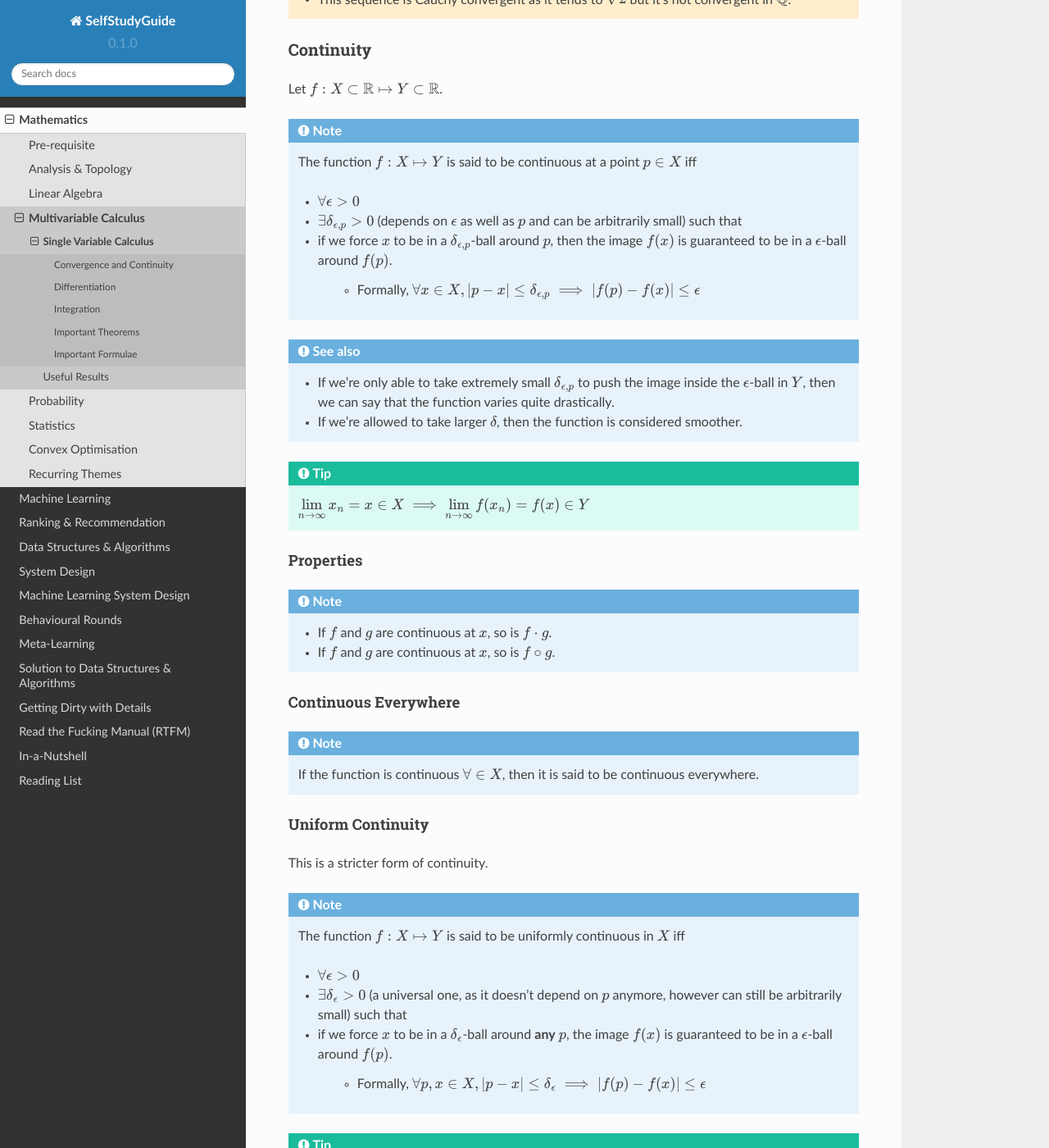
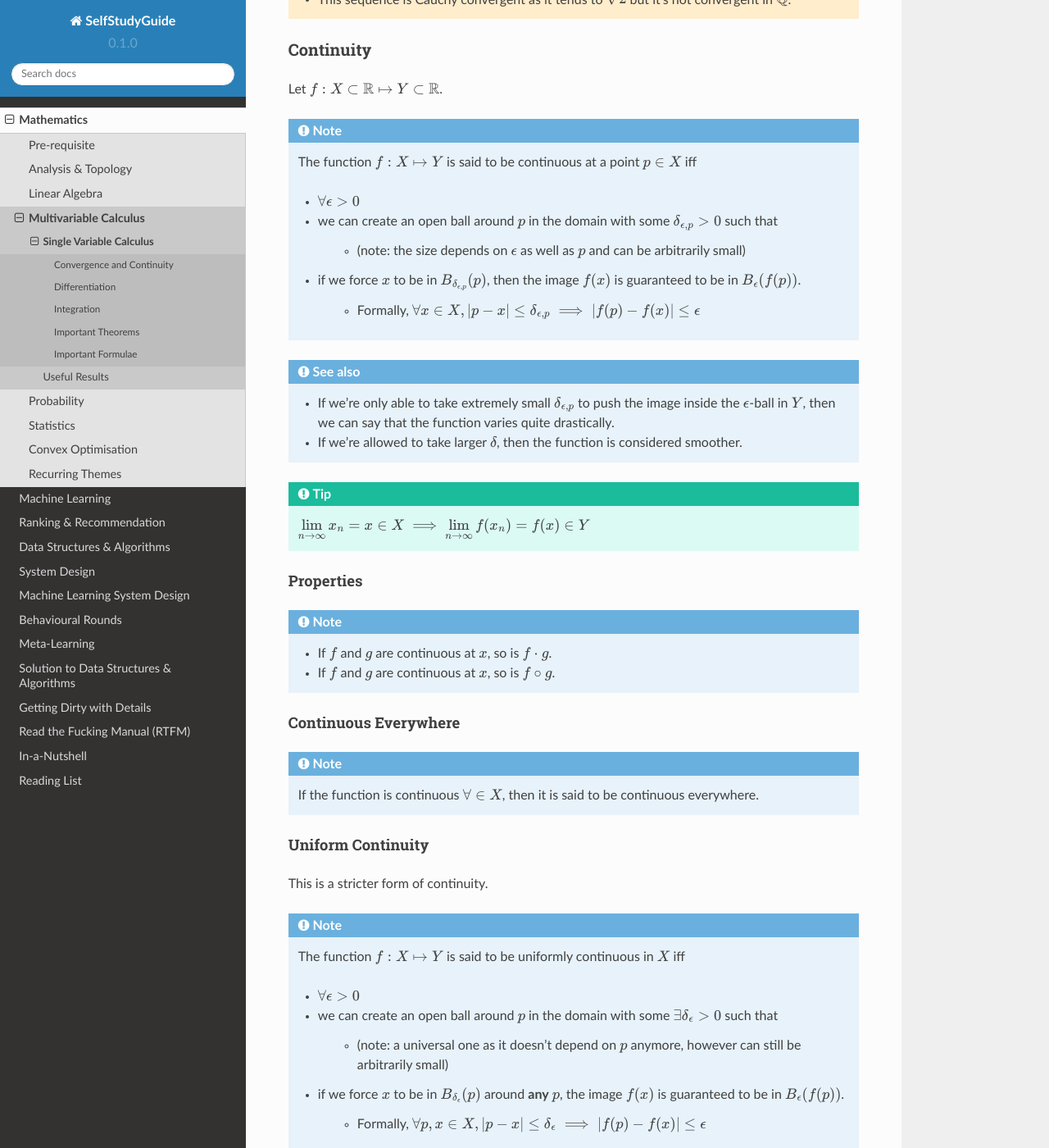
Before and after one commit to uselesstechjunks/leetcode, a Sphinx documentation site: the page built from docs/source/math/calc3/calc1.rst, in a window 1280 px wide and 1400 px high, scrolled down 1366 px. Shown: the whole window at 82% size. Built offline with Sphinx 7.4.7 and the Read the Docs theme 2.0.0, drawn with Linux system fonts in a browser that asks for light colours; some of the changed text lies outside the part shown.

Commit message:
Update calc1.rst

```diff
--- a/docs/source/math/calc3/calc1.rst
+++ b/docs/source/math/calc3/calc1.rst
@@ -24,7 +24,7 @@ Let :math:`(x_n)_{n=1}^\infty` be a sequence such that :math:`\forall x_n\in S\s
 
 	* :math:`\forall\delta > 0`
 	* :math:`\exists N_\delta\in\mathbb{N}^{+}` (depends on how small of a :math:`\delta` we're given) such that
-	* if we skip :math:`N_\delta` number of terms in that sequence, the remaining values fall under a :math:`\delta`-ball around :math:`x`.
+	* if we skip :math:`N_\delta` number of terms in that sequence, the remaining values are guaranteed to be inside :math:`B_\delta(x)`.
 
 		* Formally, :math:`n \geq N_\delta\implies |x_n-x|\leq\delta`
 
@@ -55,8 +55,10 @@ Let :math:`f:X\subset\mathbb{R}\mapsto Y\subset\mathbb{R}`.
 	The function :math:`f:X\mapsto Y` is said to be continuous at a point :math:`p\in X` iff
 
 	* :math:`\forall\epsilon > 0`
-	* :math:`\exists\delta_{\epsilon, p} > 0` (depends on :math:`\epsilon` as well as :math:`p` and can be arbitrarily small) such that
-	* if we force :math:`x` to be in a :math:`\delta_{\epsilon, p}`-ball around :math:`p`, then the image :math:`f(x)` is guaranteed to be in a :math:`\epsilon`-ball around :math:`f(p)`.
+	* we can create an open ball around :math:`p` in the domain with some :math:`\delta_{\epsilon, p} > 0` such that
+
+		* (note: the size depends on :math:`\epsilon` as well as :math:`p` and can be arbitrarily small)
+	* if we force :math:`x` to be in :math:`B_{\delta_{\epsilon, p}}(p)`, then the image :math:`f(x)` is guaranteed to be in :math:`B_\epsilon(f(p))`.
 
 		* Formally, :math:`\forall x\in X, |p-x|\leq\delta_{\epsilon, p}\implies |f(p)-f(x)|\leq\epsilon`
 
@@ -86,8 +88,10 @@ This is a stricter form of continuity.
 	The function :math:`f:X\mapsto Y` is said to be uniformly continuous in :math:`X` iff
 
 	* :math:`\forall\epsilon > 0`
-	* :math:`\exists\delta_\epsilon > 0` (a universal one, as it doesn't depend on :math:`p` anymore, however can still be arbitrarily small) such that
-	* if we force :math:`x` to be in a :math:`\delta_\epsilon`-ball around **any** :math:`p`, the image :math:`f(x)` is guaranteed to be in a :math:`\epsilon`-ball around :math:`f(p)`.
+	* we can create an open ball around :math:`p` in the domain with some :math:`\exists\delta_\epsilon > 0` such that
+
+		* (note: a universal one as it doesn't depend on :math:`p` anymore, however can still be arbitrarily small)
+	* if we force :math:`x` to be in :math:`B_{\delta_\epsilon}(p)` around **any** :math:`p`, the image :math:`f(x)` is guaranteed to be in :math:`B_\epsilon(f(p))`.
 
 		* Formally, :math:`\forall p, x\in X, |p-x|\leq\delta_\epsilon\implies |f(p)-f(x)|\leq\epsilon`
 
```
